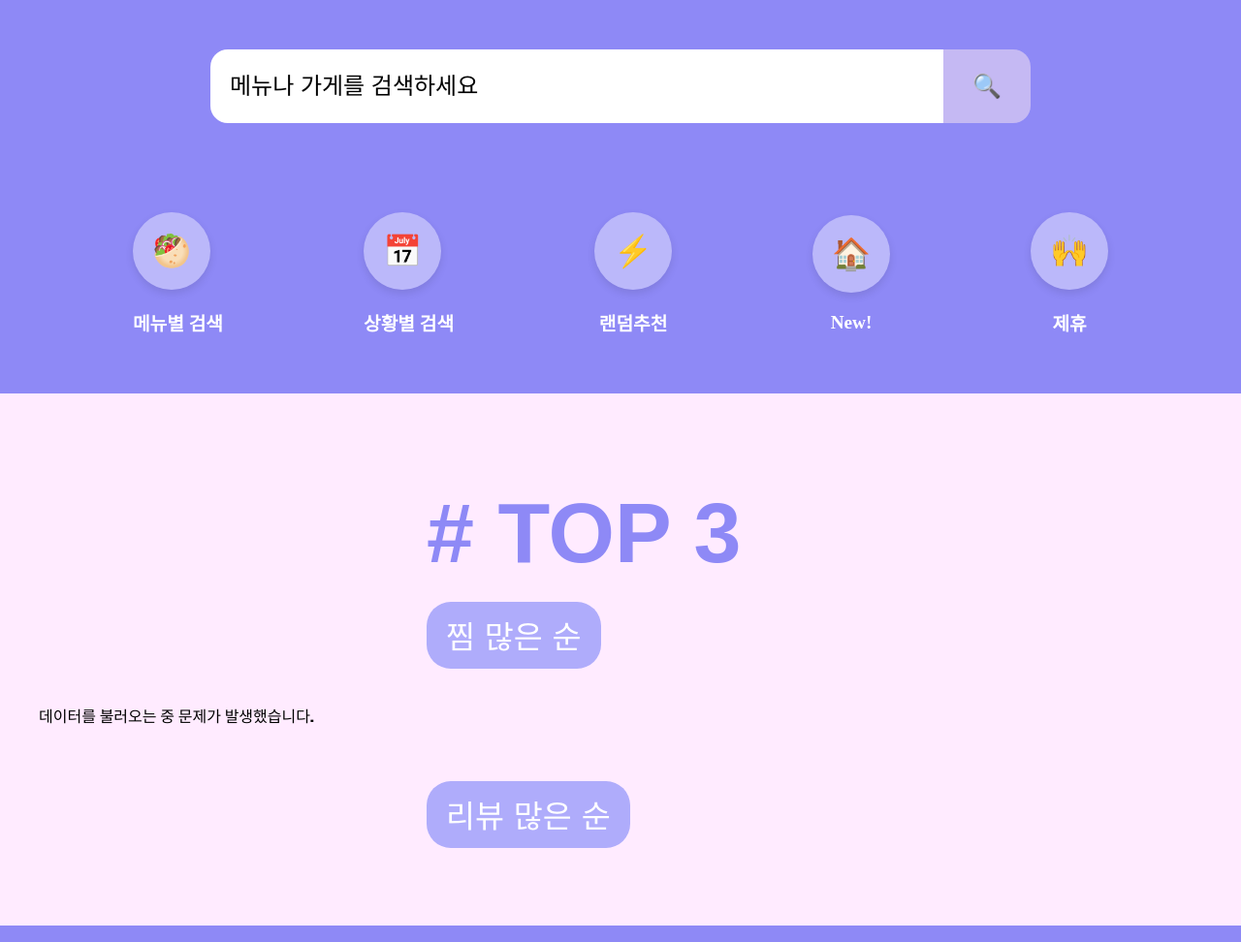
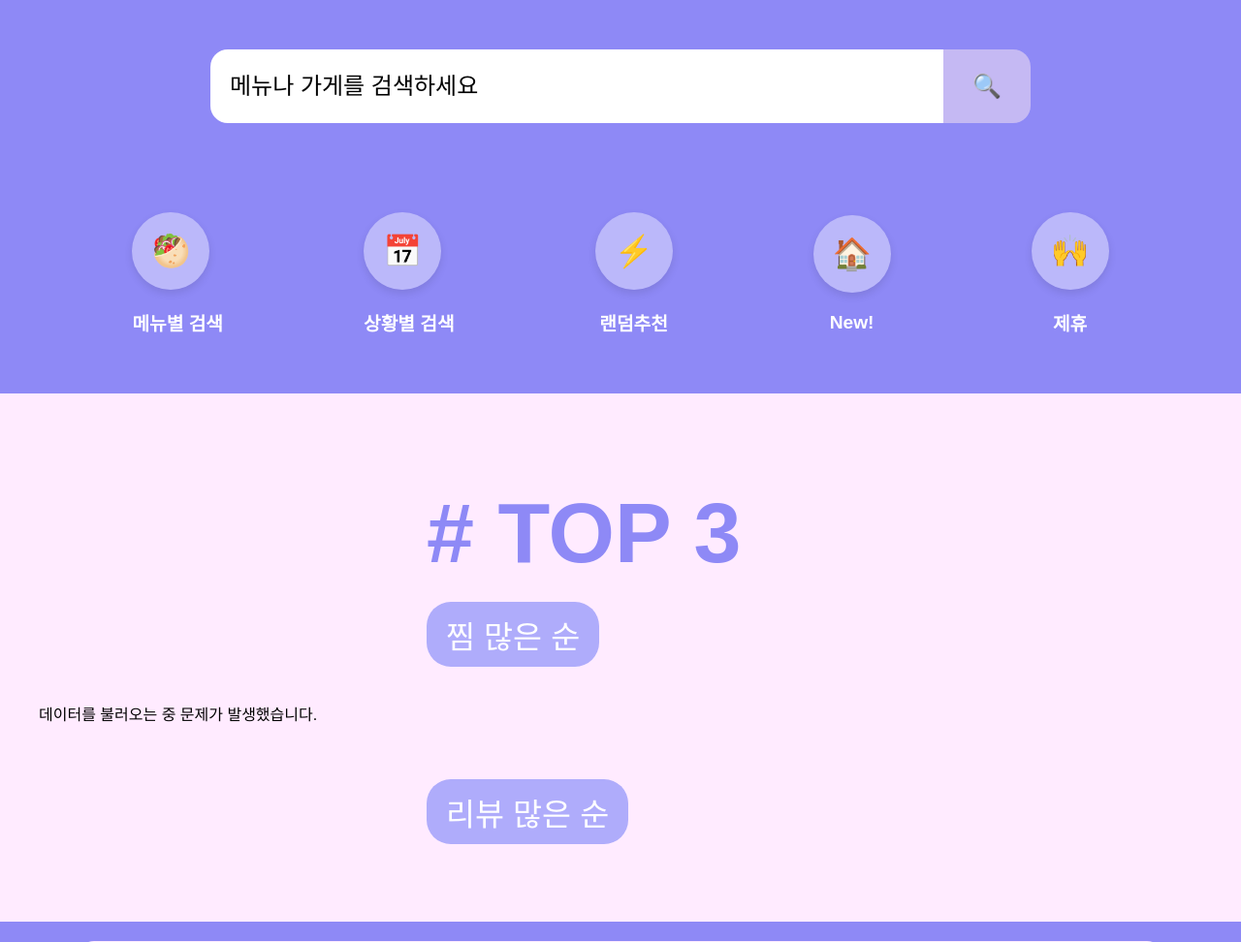
Before and after one commit to egggbeee-dev/sungmumuk, a PHP site: page / in a window 1280 px wide. Shown: the part 218-1190 px from the top of the page at 97% size. Run offline with PHP 8.4, Linux system fonts and the light colour scheme.

Commit message:
Update index.css

```diff
--- a/views/index.css
+++ b/views/index.css
@@ -49,7 +49,7 @@
   border: none;
   color: white;
   cursor: pointer;
-  font-family: "Anton", sans-serif;
+  font-family: "Noto Sans KR", sans-serif;
   font-size: 1em;
   border-radius: 5px;
   display: inline-block;
@@ -165,7 +165,7 @@ a {
   background-color: #ffebff; /* 배경색 */
   text-align: left;
   padding: 20px 40px;
-  font-family: "Anton", sans-serif;
+  font-family: "Noto Sans KR", sans-serif;
 }
 
 .top3-section h2 {
@@ -190,7 +190,7 @@ a {
   font-size: 1.2em;
   border-radius: 25px;
   cursor: pointer;
-  font-family: "Black Han Sans", sans-serif !important;
+  font-family: "Noto Sans KR", sans-serif;
 }
 
 /* 가게 리스트 */
@@ -225,7 +225,7 @@ a {
 
 .store-details {
   text-align: left; /* 텍스트 왼쪽 정렬 */
-  font-family: "Black Han Sans", sans-serif;
+  font-family: "Noto Sans KR", sans-serif;
 }
 
 .store-name {
@@ -248,7 +248,7 @@ a {
   border-radius: 10px;
   cursor: pointer;
   font-size: 1em;
-  font-family: "Anton", sans-serif;
+  font-family: "Noto Sans KR", sans-serif;
   transition: background-color 0.3s;
 }
 .top-category .store-list {
@@ -279,7 +279,7 @@ a {
 
 .menu-button p {
   font-size: 1.2em; /* 버튼 아래 텍스트 크기 */
-  font-family: Noto Sans Korean;
+  font-family: "Noto Sans KR", sans-serif;
   color: #fff;
 }
 
```
